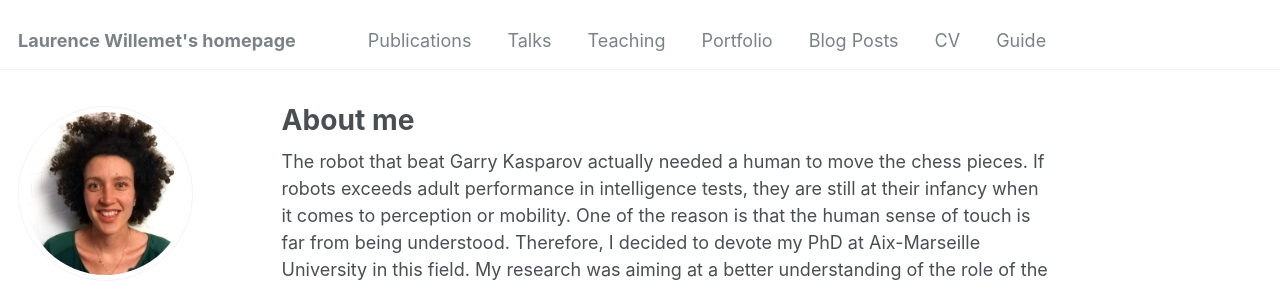
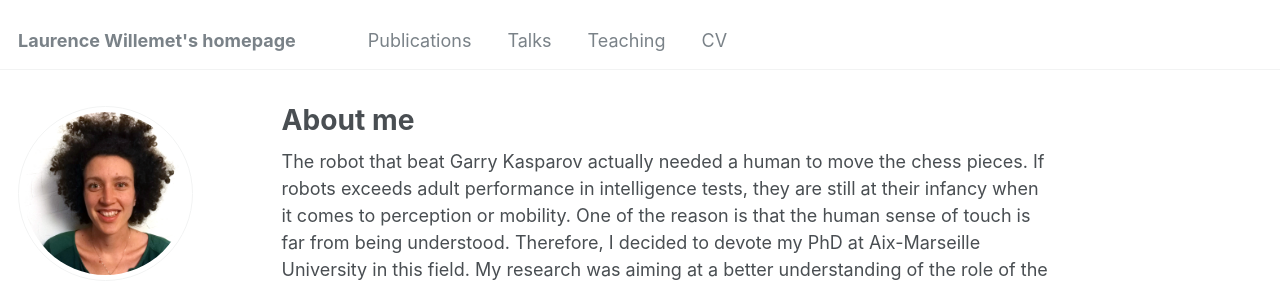
Before and after one commit to lwillemet/lwillemet.github.io, a Jekyll site: the page built from _pages/about.md, in a window 1280 px wide. Shown: the top 282 px of the page. Built offline with Jekyll 4.4.1, drawn with Linux system fonts in a browser that asks for light colours; some web fonts are replaced.

Commit message:
Update navigation.yml

```diff
--- a/_data/navigation.yml
+++ b/_data/navigation.yml
@@ -14,14 +14,8 @@ main:
   - title: "Teaching"
     url: /teaching/
 
-  - title: "Portfolio"
-    url: /portfolio/
-
-  - title: "Blog Posts"
-    url: /year-archive/
-
   - title: "CV"
     url: /cv/
 
-  - title: "Guide"
-    url: /markdown/
+  #- title: "Guide"
+  #  url: /markdown/
```
